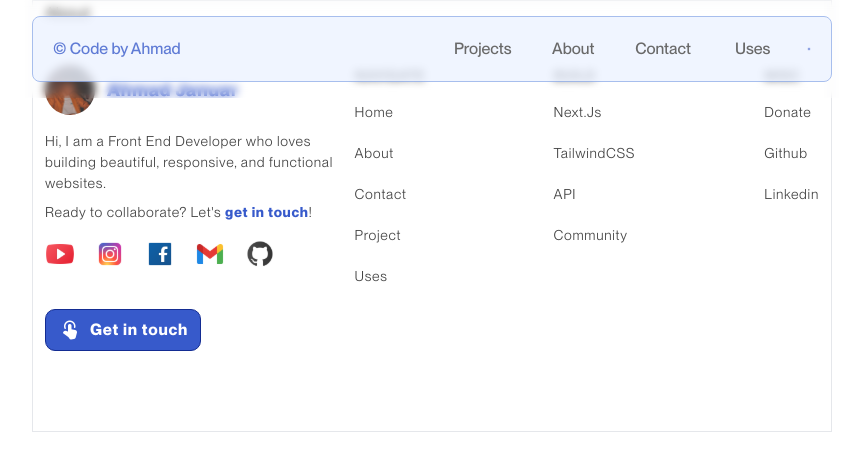
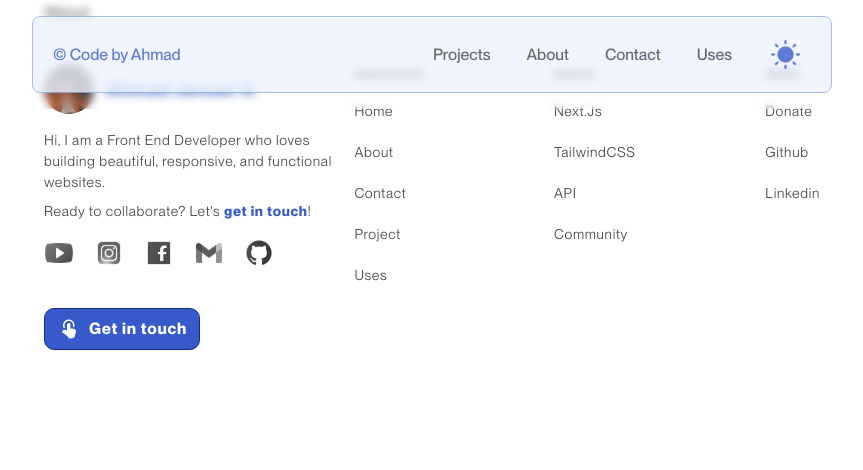
Before and after one commit to AhmadJanuarr/personal-portofolio-website-1.2, a Next.js app: page /about in a window 1280 px wide. Shown: the top 470 px of the page, without its empty margins (208-1071 px from the left). Built offline with nearby package versions, Linux system fonts and the light colour scheme.

Commit message:
refactor : refactor the code structure to be cleaner

```diff
--- a/src/components/Button/index.tsx
+++ b/src/components/Button/index.tsx
@@ -11,7 +11,7 @@ export default function ButtonCustom({
 }) {
   return (
     <button
-            className={`flex items-center gap-2 px-3 py-2 text-white bg-secondary rounded-[10px] md:text-[16px] font-neuBold justify-center border border-[#132C92] tracking-wider ${className} transition-transform duration-300 hover:scale-110`}
+      className={`flex  justify-center gap-2 rounded-[10px] border border-[#132C92] bg-secondary px-3 py-2 font-neuBold tracking-wider text-white md:text-[16px] ${className} items-center transition-transform duration-300 hover:scale-105`}
     >
       <Image src={src} alt="user" width={24} height={24} />
       <span>{children}</span>
--- a/src/components/Hero/IntroText.tsx
+++ b/src/components/Hero/IntroText.tsx
@@ -1,9 +1,9 @@
 export default function IntroText() {
   return (
     <div className="w-full font-neuBook">
-            <div className="text-[14px] md:text-[16px]  max-w-[280px] lg:max-w-[650px] tracking-wider">
+      <div className="max-w-[280px] text-[14px]  tracking-wider md:text-[16px] lg:max-w-[650px]">
         <p>
-                    👋 Hi, I&apos;m {" "}
+          👋 Hi, I&apos;m{" "}
           <span className="text-secondary">Ahmad Januar Amriyansah</span> 💻 A
           Front End Developer who is passionate about building 🌐 beautiful,
           responsive, and user-friendly websites.
--- a/src/components/Icon/index.tsx
+++ b/src/components/Icon/index.tsx
@@ -5,10 +5,10 @@ export default function SosialMediaIcon() {
   return (
     <div className="flex space-x-5">
       {ICON_LIST.map(({ id, link, src, name }) => (
-                <a href={link} key={id} target="_blank" rel="noopener noreferrer" >
-                    <Image src={src} alt={name} width={30} height={30} />
+        <a href={link} key={id} target="_blank" rel="noopener noreferrer"  >
+          <Image src={src} alt={name} width={30} height={30} className="filter grayscale hover:grayscale-0 transition-all duration-300 " />
         </a>
       ))}
     </div>
-    )
+  );
 }
--- a/src/components/Layout/Footer/Footer.tsx
+++ b/src/components/Layout/Footer/Footer.tsx
@@ -20,18 +20,29 @@ const NAV_ITEMS = [
 
 export default function Footer() {
   return (
-        <footer className="w-full py-10 text-[14px] flex flex-col md:flex-row">
+    <footer className="flex w-full flex-col py-10 text-[14px] md:flex-row">
       {/* Column 1 - Logo & Description */}
-            <div className="flex flex-col md:w-2/5 pr-5 pb-10">
-                <div className="flex items-center mb-4">
-                    <Image src="/img/picture.jpg" alt="logo" width={50} height={50} className="rounded-full" />
-                    <p className="ml-3 text-lg font-neuBold text-secondary tracking-wider">Ahmad Januar</p>
+      <div className="flex flex-col pb-10 pr-5 md:w-2/5">
+        <div className="mb-4 flex items-center">
+          <Image
+            src="/img/picture.jpg"
+            alt="logo"
+            width={50}
+            height={50}
+            className="rounded-full"
+          />
+          <p className="ml-3 font-neuBold text-lg tracking-wider text-secondary">
+            Ahmad Januar A
+          </p>
         </div>
-                <p className="mb-2 text-[14px] font-neuBook tracking-wider">
+        <p className="mb-2 font-neuBook text-[14px] tracking-wider">
           Hi, I am a Front End Developer who loves building beautiful,
           responsive, and functional websites.
         </p>
-                <p className="mb-4 text-[14px] font-neuBook tracking-wider">Ready to collaborate? Let&apos;s <span className="text-secondary font-neuBold">get in touch</span>!</p>
+        <p className="mb-4 font-neuBook text-[14px] tracking-wider">
+          Ready to collaborate? Let&apos;s{" "}
+          <span className="font-neuBold text-secondary">get in touch</span>!
+        </p>
         <SosialMediaIcon />
         <div className="w-1/2 pt-10 md:w-full">
           <ButtonCustom src="/svg/Touch.svg">Get in touch</ButtonCustom>
@@ -39,7 +50,7 @@ export default function Footer() {
       </div>
 
       {/* Column 2-4 - Dynamic Nav Columns */}
-            <div className="flex md:w-3/5 justify-between">
+      <div className="flex justify-between md:w-3/5">
         {NAV_ITEMS.map((item, index) => (
           <FooterColumn key={index} title={item.title} links={item.links} />
         ))}
--- a/src/components/Layout/Footer/FooterColumn.tsx
+++ b/src/components/Layout/Footer/FooterColumn.tsx
@@ -1,11 +1,20 @@
-export default function FooterColumn({ title, links }: { title: string; links: string[] }) {
+export default function FooterColumn({
+  title,
+  links,
+}: {
+  title: string;
+  links: string[];
+}) {
   return (
     <div>
       <h6 className="mb-4 font-neuBold uppercase">{title}</h6>
       <ul>
         {links.map((link, index) => (
           <li key={index} className="mb-5 font-neuBook tracking-wider">
-                        <a href="#" className="text-[#444444] hover:underline cursor-pointer text-[14px]">
+            <a
+              href="#"
+              className="cursor-pointer text-[14px] text-[#444444] hover:underline"
+            >
               {link}
             </a>
           </li>
--- a/src/components/Layout/Header/NavList.tsx
+++ b/src/components/Layout/Header/NavList.tsx
@@ -1,4 +1,5 @@
 import Image from "next/image";
+import Link from "next/link";
 
 const NAV_ITEMS = [
   { id: 1, name: "Projects", link: "/projects", color: "#93c5fd" },
@@ -7,26 +8,27 @@ const NAV_ITEMS = [
   { id: 4, name: "Uses", link: "/uses", color: "#e9d5ff" },
 ];
 
-export default function NavList({ isMobile }: { isMobile: boolean }) {
+export default function NavList({ isMobile, toggleMenu }: { isMobile: boolean, toggleMenu?: () => void }) {
+  // const headerActive = useRouter()
+
   return (
     <ul
-            className={`flex ${isMobile
-                ? "flex-col gap-5 items-center"
-                : "gap-5 items-center md:flex"
+      className={`flex ${isMobile ? "flex-col items-center gap-5" : "items-center gap-5 md:flex"
         } text-[16px] md:py-2`}
     >
       {NAV_ITEMS.map(({ id, name, link, color }) => (
-                <li
+        <Link
           key={id}
-                    className="py-3 px-2 cursor-pointer w-full text-center rounded-lg hover:text-[#375ACB]"
-                    onMouseEnter={(e) => (e.currentTarget.style.backgroundColor = color)}
-                    onMouseLeave={(e) => (e.currentTarget.style.backgroundColor = "")}
+          href={link}
+          style={{ "--color": color } as React.CSSProperties}
+          className="w-full cursor-pointer rounded-lg px-2 py-3 text-center hover:text-[#375ACB] hover:bg-[var(--color)]"
+          onClick={toggleMenu}
         >
-                    <a href={link}>{name}</a>
-                </li>
+          <li>{name}</li>
+        </Link>
       ))}
-            <li>
-                <Image src="/svg/Sun.svg" width={30} height={30} alt="sun" />
+      <li className="flex w-full cursor-pointer items-center justify-center px-2 py-3">
+        <Image src="/svg/Sun.svg" width={35} height={35} alt="sun" />
       </li>
     </ul>
   );
--- a/src/components/Sections/SectionHeader.tsx
+++ b/src/components/Sections/SectionHeader.tsx
@@ -1,20 +1,28 @@
 import ButtonCustom from "@/components/Button";
 import Link from "next/link";
 
-export default function SectionHeader({ title, href, children }: { title: string, href: string, children: React.ReactNode }) {
+export default function SectionHeader({
+  title,
+  href,
+  children,
+}: {
+  title: string;
+  href: string;
+  children: React.ReactNode;
+}) {
   return (
     <div className="w-full lg:mt-14">
-            <div className="flex justify-between items-center border">
-                <span className="before:block before:absolute before:-inset-1 before:translate-x-5 before:translate-y-3 before:bg-pink-300 relative inline-block before:h-5 md:before:translate-y-4">
-                    <h1 className="text-[18px] lg:text-[22px] font-neuBold relative">{title}</h1>
+      <div className="flex items-center justify-between">
+        <span className="relative inline-block before:absolute before:-inset-1 before:block before:h-5 before:translate-x-5 before:translate-y-3 before:bg-pink-300 md:before:translate-y-4">
+          <h1 className="relative font-neuBold text-[18px] lg:text-[22px]">
+            {title}
+          </h1>
         </span>
         <Link href={href}>
           <ButtonCustom src="/svg/Arrow.svg">View all</ButtonCustom>
         </Link>
       </div>
-            <div className="w-full py-10">
-                {children}
+      <div className="w-full py-10">{children}</div>
     </div>
-        </div>
-    )
+  );
 }
--- a/src/pages/_app.tsx
+++ b/src/pages/_app.tsx
@@ -1,8 +1,8 @@
 import "@/styles/globals.css";
 import type { AppProps } from "next/app";
 import localFont from "next/font/local";
-import Header from "../components/Layout/Header/Header";
-import Footer from "../components/Layout/Footer/Footer";
+import Header from "@/components/Layout/Header/Header";
+import Footer from "@/components/Layout/Footer/Footer";
 
 const neuBold = localFont({
   src: "./fonts/PPNeueMontreal-Bold.woff",
@@ -13,13 +13,12 @@ const neuMedium = localFont({
   src: "./fonts/PPNeueMontreal-Medium.woff",
   variable: "--font-neu-medium",
   weight: "500", // For medium weight
-})
+});
 const neuBook = localFont({
   src: "./fonts/PPNeueMontreal-Book.woff",
   variable: "--font-neu-book",
   weight: "400", // For regular/book weight
 });
-
 
 const neuThin = localFont({
   src: "./fonts/PPNeueMontreal-Thin.woff",
@@ -29,10 +28,12 @@ const neuThin = localFont({
 
 export default function App({ Component, pageProps }: AppProps) {
   return (
-    <main className={`${neuBook.variable} ${neuBold.variable} ${neuMedium.variable} ${neuThin.variable} max-w-[800px] mx-auto text-[#444444] px-5 lg:px-3 border border-2-[#FFFFFF] h-full`}>
+    <main
+      className={`${neuBook.variable} ${neuBold.variable} ${neuMedium.variable} ${neuThin.variable} mx-auto h-full max-w-[800px] px-5 text-[#444444] lg:px-3`}
+    >
       <Header />
       <Component {...pageProps} />
       <Footer />
     </main>
-  )
+  );
 }
--- a/src/pages/index.tsx
+++ b/src/pages/index.tsx
@@ -1,18 +1,22 @@
 import Hero from "@/views/Home/Hero";
-import SectionHeader from "../components/Sections/SectionHeader";
-import { CardProject } from "../components/Projects/Card";
-import BlogItem from "../components/Blog/Item";
+import SectionHeader from "@/components/Sections/SectionHeader";
+import { CardProject } from "@/components/Projects/Card";
+import BlogItem from "@/components/Blog/Item";
+
+export function Container({ children }: { children: React.ReactNode }) {
+  return <div className="pt-28 md:pt-32">{children}</div>;
+}
 
 export default function Home() {
   return (
-    <div className="pt-28 md:pt-32 ">
+    <Container>
       <Hero />
-      <SectionHeader title="Feature Projects" href="/projects" >
+      <SectionHeader title="Feature Projects" href="/projects">
         <CardProject />
       </SectionHeader>
       <SectionHeader title="From the blog" href="/blog">
         <BlogItem />
       </SectionHeader>
-    </div >
+    </Container>
   );
 }
```
Also changed, not shown: src/components/Hero/HeroText.tsx (+7 -7 lines), src/components/Layout/Header/Header.tsx (+7 -7 lines). Lines whose indentation alone changed are shown as unchanged.
